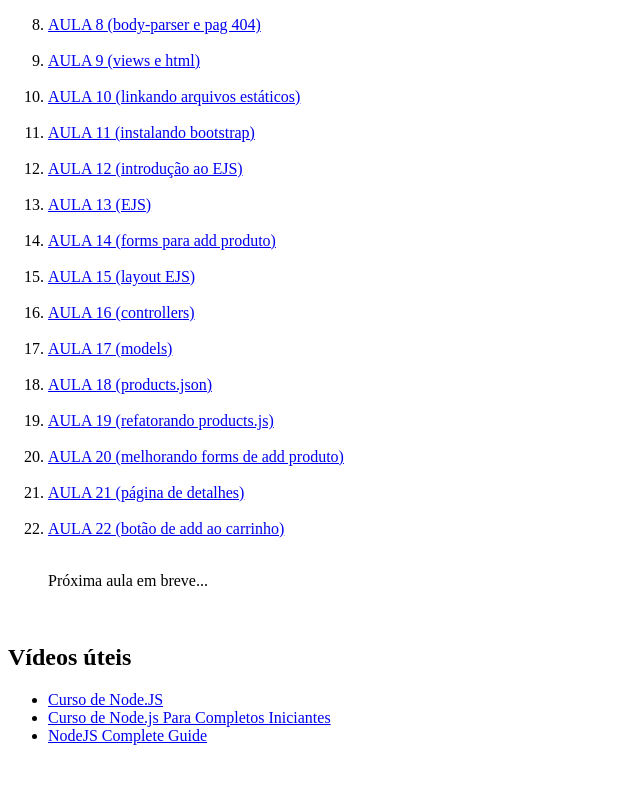
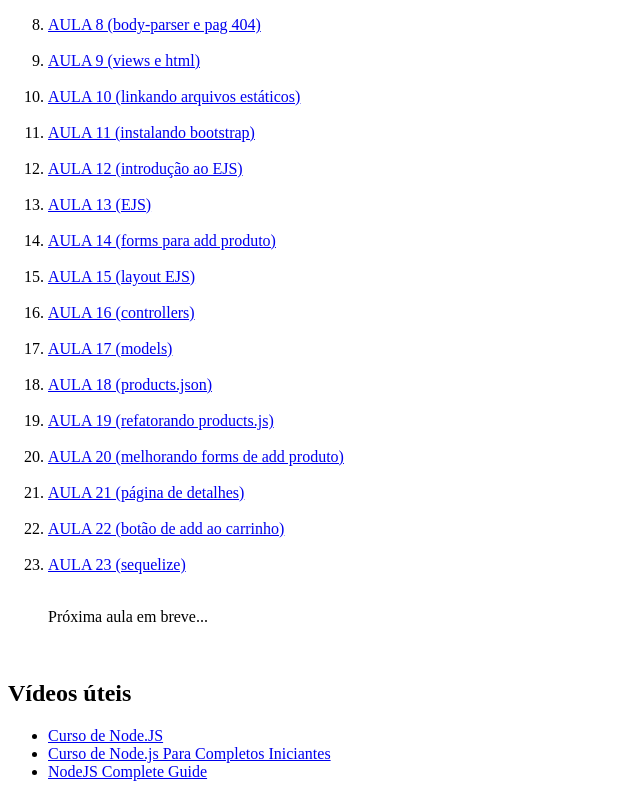
Before and after one commit to anjosdev/ctc, a plain HTML site: page index.html in a window 1280 px wide. Shown: the part 402-1199 px from the top of the page, without its empty margins (0-640 px from the left). Before the commit the page ends 1163 px from the top, so only its background shows below. Drawn offline with Linux system fonts and the light colour scheme.

Commit message:
Add aula 23

```diff
--- a/index.html
+++ b/index.html
@@ -56,6 +56,8 @@
         <br>
         <li><a href="https://drive.google.com/file/d/1YqSyXd1U-cPC_g5YJAXxKXKqAAYasDkO/view?usp=sharing">AULA 22 (botão de add ao carrinho)</a></li>
         <br>
+        <li><a href="https://drive.google.com/file/d/1_7QNPAsuz0uHjZEOaojV0_pfPvFJ8YfT/view?usp=sharing">AULA 23 (sequelize)</a></li>
+        <br>
 
 
         <p>Próxima aula em breve...</p>
```
